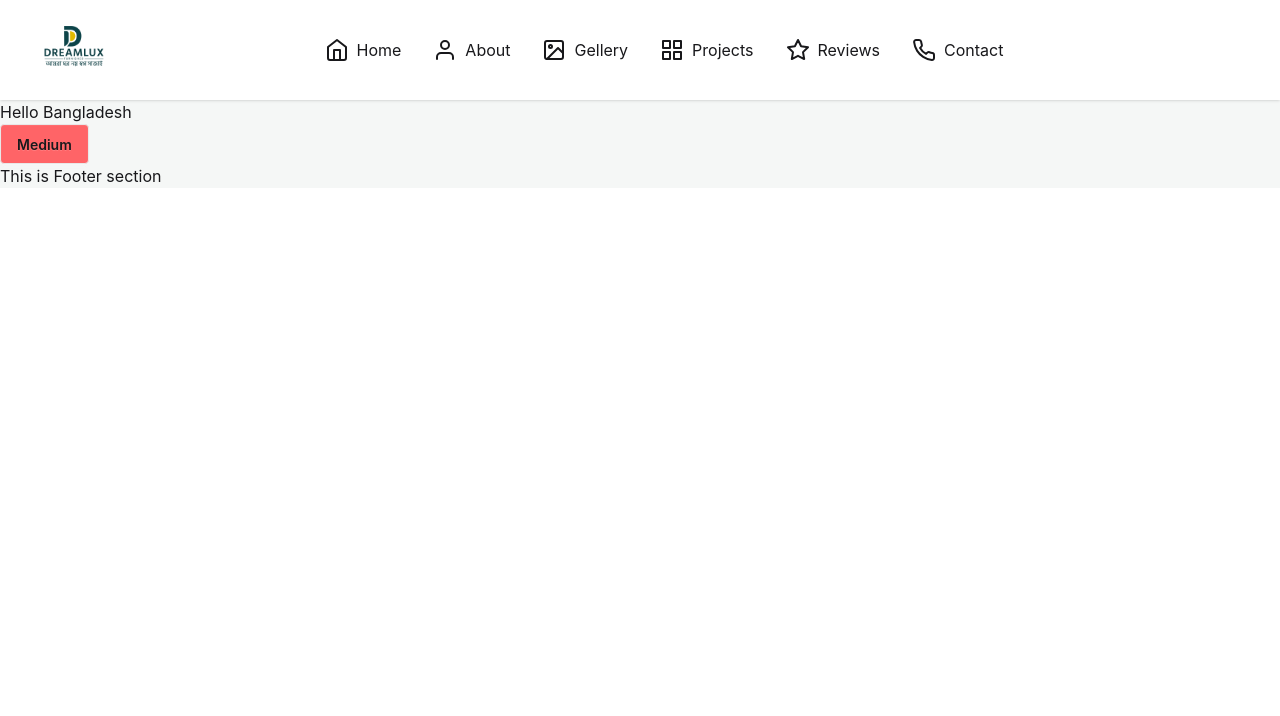
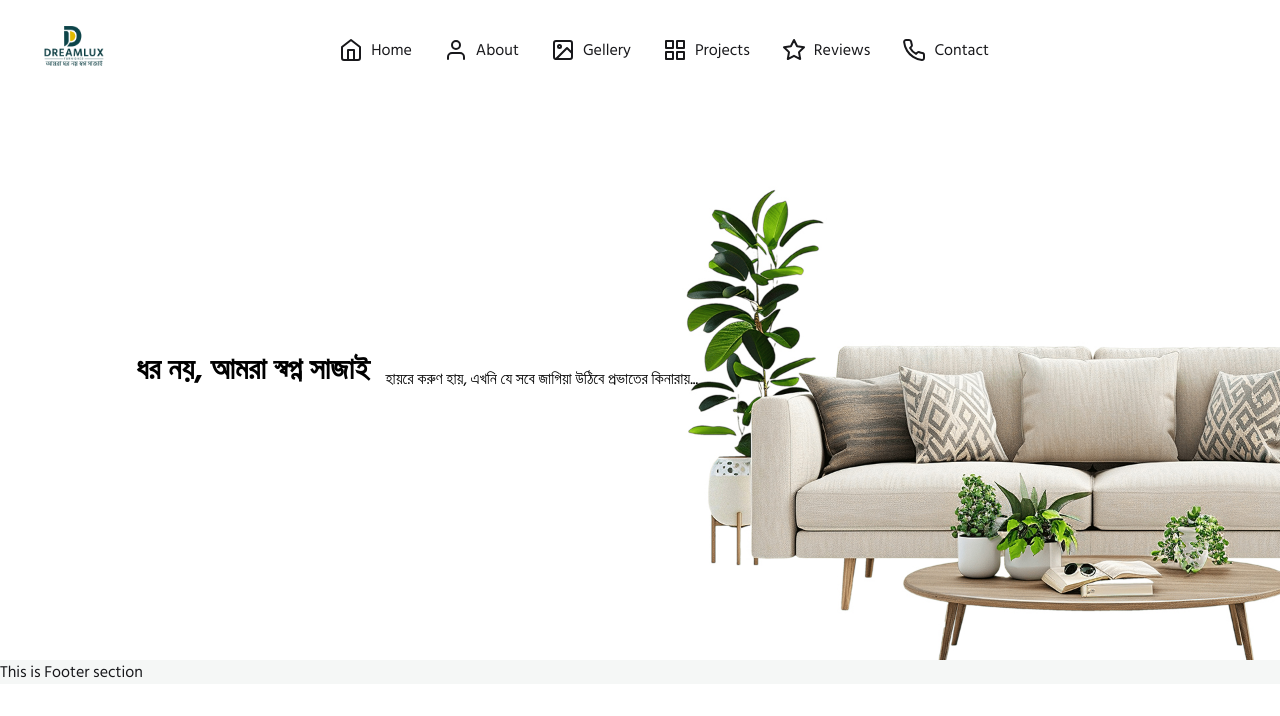
Before and after one commit to 0rakib0/dreamlux-profile, a Next.js app: page / in a window 1280 px wide. Shown: the top 716 px of the page. Built offline with nearby package versions, Linux system fonts and the light colour scheme.

Commit message:
create navber and set image benner

```diff
--- a/src/app/layout.jsx
+++ b/src/app/layout.jsx
@@ -2,6 +2,13 @@ import { Geist, Geist_Mono } from "next/font/google";
 import "./globals.css";
 import Navbar from "@/components/shared/Navbar";
 import FooterSec from "@/components/shared/Footer";
+import { Hind_Siliguri } from "next/font/google";
+
+const hindSiliguri = Hind_Siliguri({
+  subsets: ["bengali"],
+  weight: ["300","400","500","600","700"],
+});
+
 
 const geistSans = Geist({
   variable: "--font-geist-sans",
@@ -22,7 +29,7 @@ export default function RootLayout({ children }) {
   return (
     <html lang="en">
       <body
-        className={`${geistSans.variable} ${geistMono.variable} antialiased bg-[#F5F7F6]`}
+        className={`${geistSans.variable} ${geistMono.variable} ${hindSiliguri.className} antialiased bg-[#F5F7F6]`}
       >
         <div>
           <Navbar></Navbar>
--- a/src/app/page.jsx
+++ b/src/app/page.jsx
@@ -1,10 +1,13 @@
+import Banner from "@/components/banner/Banner";
 import Image from "next/image";
 
 export default function Home() {
   return (
   <div>
-    <h1>Hello Bangladesh</h1>
-    <button className="btn bg-red-400">Medium</button>
+    {/* banner section */}
+    <div>
+      <Banner></Banner>
+    </div>
   </div>
   );
 }
--- /dev/null
+++ b/src/components/banner/Banner.jsx
@@ -0,0 +1,16 @@
+import React from 'react'
+import "./banner.css"
+function Banner() {
+    return (
+        <div className="hero">
+            <div className="hero-content">
+                <h1 className="text-3xl font-bold">ধর নয়, আমরা স্বপ্ন সাজাই</h1>
+                <p>
+                    হায়রে করুণ হায়, এখনি যে সবে জাগিয়া উঠিবে প্রভাতের কিনারায়...
+                </p>
+            </div>
+        </div>
+    )
+}
+
+export default Banner
--- /dev/null
+++ b/src/components/banner/banner.css
@@ -0,0 +1,23 @@
+.hero{
+height:70vh;
+background:url("/banner.jpg") center/cover no-repeat;
+display:flex;
+align-items:center;
+justify-content:flex-start;
+padding-left:120px;
+padding-right:20px;
+}
+
+
+.hero-content{
+max-width:600px;
+color:rgb(0, 0, 0);
+}
+
+.hero-content h1{
+margin-bottom:20px;
+}
+
+.hero-content p{
+line-height:1.6;
+}
--- a/src/components/shared/Navbar.jsx
+++ b/src/components/shared/Navbar.jsx
@@ -15,7 +15,7 @@ function Navbar() {
   ]
 
   return (
-    <div className='shadow-sm bg-white'>
+    <div className='shadow-md bg-white'>
       <div className='md:flex items-center'>
 
         {/* Left */}
```
Also changed, not shown: public/banner.jpg (added).
